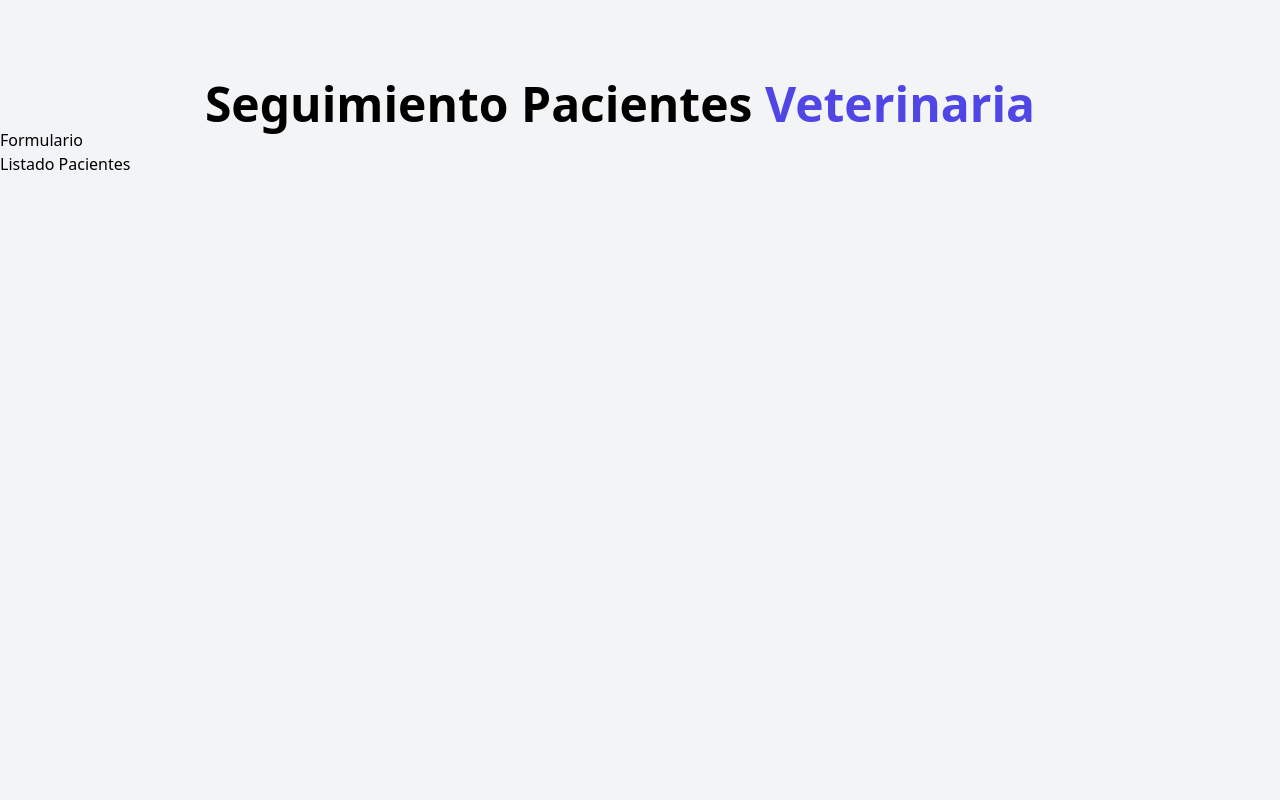
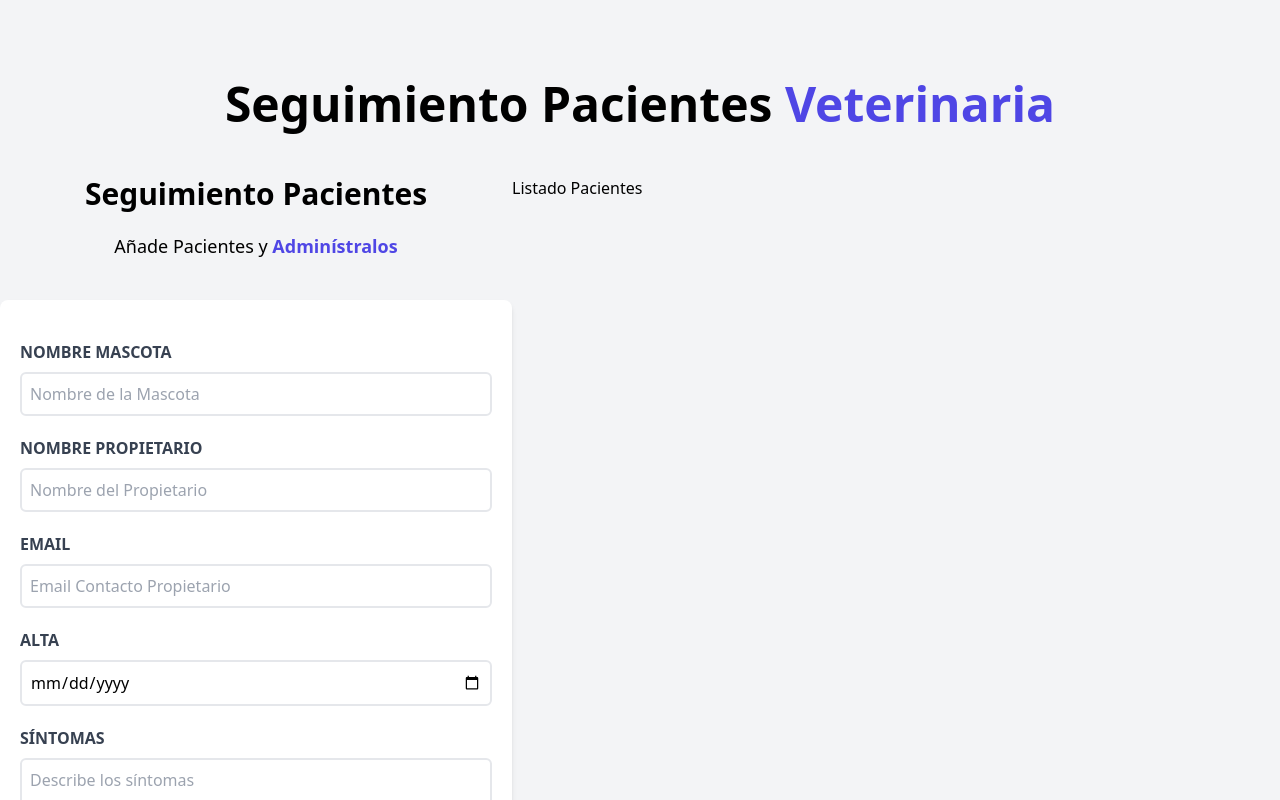
Before and after one commit to Zeligoland/citas-react, a React (Vite) app: page / in a window 1280 px wide. Shown: the top 800 px of the page. Built offline with nearby package versions, Linux system fonts and the light colour scheme.

Commit message:
Culminando formulario con estilos y campos

```diff
--- a/src/App.jsx
+++ b/src/App.jsx
@@ -7,8 +7,11 @@
   return (
     <div className='container mx-auto mt-20'>
       <Header />
+
+      <div className='mt-12 md:flex'>
       <Formulario />
       <ListadoPacientes />
+      </div>
 
     </div>
   )
--- a/src/components/Formulario.jsx
+++ b/src/components/Formulario.jsx
@@ -1,9 +1,99 @@
 const Formulario = () => {
   return (
-    <div>
-        <h2>Formulario</h2>
+    <div className="md:w-1/2 lg:w-2/5">
+      <h2 className="font-black text-3xl text-center">Seguimiento Pacientes</h2>
+
+      <p className="text-lg mt-5 text-center mb-10">
+        Añade Pacientes y {""}
+        <span className="text-indigo-600 font-bold">Adminístralos</span>
+      </p>
+
+      <form className="bg-white shadow-md rounded-lg py-10 px-5 mb-10">
+        <div className="mb-5">
+          <label
+            htmlFor="mascota"
+            className="block text-gray-700 uppercase font-bold"
+          >
+            Nombre Mascota
+          </label>
+
+          <input
+            id="mascota"
+            type="text"
+            placeholder="Nombre de la Mascota"
+            className="border-2 w-full p-2 mt-2 placeholder-gray-400 rounded-md"
+          />
+        </div>
+        <div className="mb-5">
+          <label
+            htmlFor="propietario"
+            className="block text-gray-700 uppercase font-bold"
+          >
+            Nombre Propietario
+          </label>
+
+          <input
+            id="propietario"
+            type="text"
+            placeholder="Nombre del Propietario"
+            className="border-2 w-full p-2 mt-2 placeholder-gray-400 rounded-md"
+          />
+        </div>
+
+        <div className="mb-5">
+          <label
+            htmlFor="email"
+            className="block text-gray-700 uppercase font-bold"
+          >
+            Email
+          </label>
+
+          <input
+            id="email"
+            type="email"
+            placeholder="Email Contacto Propietario"
+            className="border-2 w-full p-2 mt-2 placeholder-gray-400 rounded-md"
+          />
+        </div>
+
+        <div className="mb-5">
+          <label
+            htmlFor="alta"
+            className="block text-gray-700 uppercase font-bold"
+          >
+            Alta
+          </label>
+
+          <input
+            id="alta"
+            type="date"
+            className="border-2 w-full p-2 mt-2 placeholder-gray-400 rounded-md"
+          />
+        </div>
+        <div className="mb-5">
+          <label
+            htmlFor="sintomas"
+            className="block text-gray-700 uppercase font-bold"
+          >
+            Síntomas
+          </label>
+
+          <textarea
+            id="sintomas"
+            className="border-2 w-full p-2 mt-2 placeholder-gray-400 rounded-md"
+            placeholder="Describe los síntomas"
+          />
+        </div>
+
+        <input
+          type="submit"
+          className="bg-indigo-600 w-full p-3 text-white
+          uppercase font-bold hover:bg-indigo-700 cursor-pointer transition-all"
+          value="Agregar Paciente"
+        />
+      </form>
     </div>
-  )
-}
+  );
+};
 
-export default Formulario
+export default Formulario;
--- a/src/components/Header.jsx
+++ b/src/components/Header.jsx
@@ -1,7 +1,7 @@
 function Header() {
   return (
     <>
-      <h1 className="font-black text-5xl text-center mr-10">
+      <h1 className="font-black text-5xl text-center md:w-2/3 mx-auto">
         Seguimiento Pacientes {""}
         <span className="text-indigo-600">Veterinaria</span>
       </h1>
--- a/src/components/ListadoPacientes.jsx
+++ b/src/components/ListadoPacientes.jsx
@@ -1,6 +1,6 @@
 const ListadoPacientes = () => {
   return (
-    <div>
+    <div className="w-1/2 lg:w-3/5">
       <h2>Listado Pacientes</h2>
     </div>
   )
```
